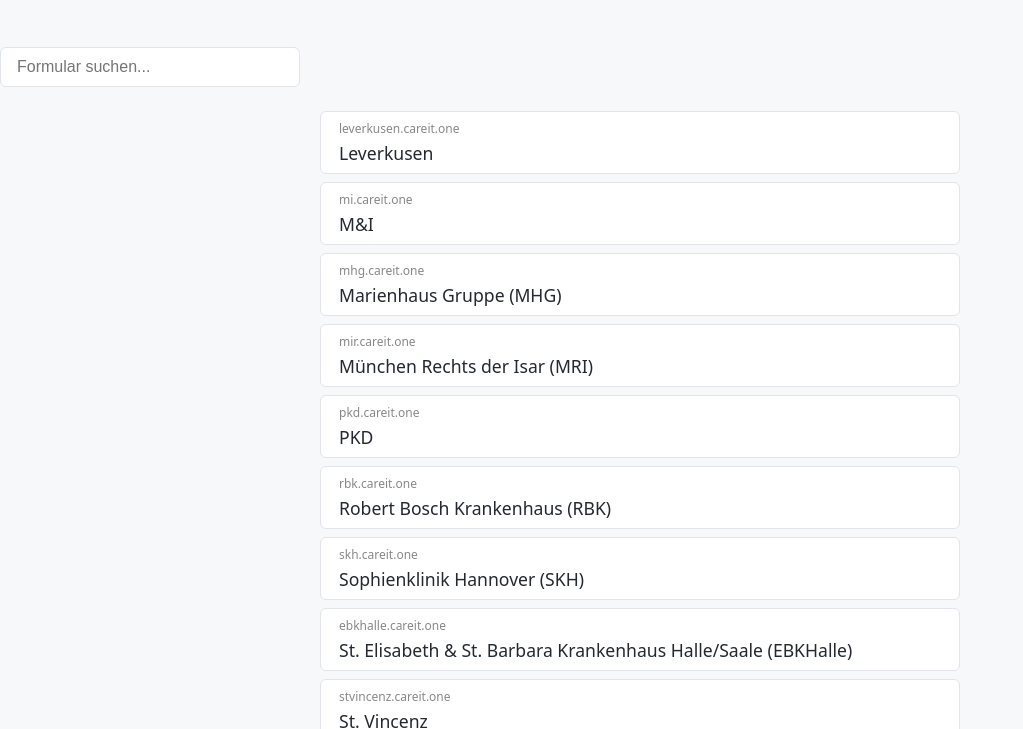
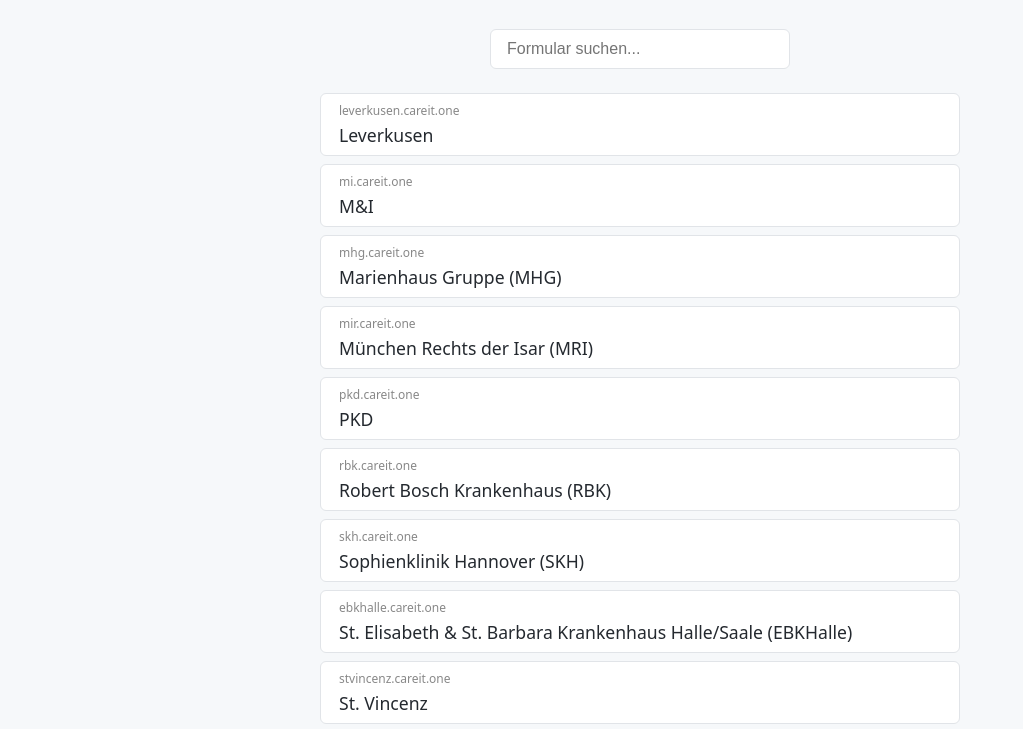
Before and after one commit to charlenemania/FormulareApp, a plain HTML site: page index.html in a window 1280 px wide. Shown: the part 62-791 px from the top of the page, without its empty margins (0-1023 px from the left). Drawn offline with Linux system fonts and the light colour scheme.

Commit message:
suchfeld back to center

```diff
--- a/index.html
+++ b/index.html
@@ -5,17 +5,19 @@
   <title>Formulare Übersicht</title>
   <link rel="stylesheet" href="style.css">
   <style>
-    /* kleines Styling für das X im Suchfeld */
+    /* Container für Suchfeld + X */
     #search-container {
       position: relative;
-      display: inline-block;
-      width: 300px;
+      width: 300px;        /* gewünschte Breite */
+      margin: 0 auto 20px auto; /* zentriert + Abstand nach unten */
     }
+
     #search {
       width: 100%;
       padding-right: 24px; /* Platz für das X */
       box-sizing: border-box;
     }
+
     #clear-search {
       position: absolute;
       right: 4px;
@@ -28,6 +30,7 @@
       color: #888;
       display: none; /* standardmäßig versteckt */
     }
+
     #clear-search:hover {
       color: #333;
     }
@@ -35,6 +38,7 @@
 </head>
 <body>
   <h1>Formulare Übersicht</h1>
+
   <div id="search-container">
     <input type="text" id="search" placeholder="Formular suchen..." onkeyup="searchFormular()">
     <button id="clear-search" onclick="clearSearch()">×</button>
```
